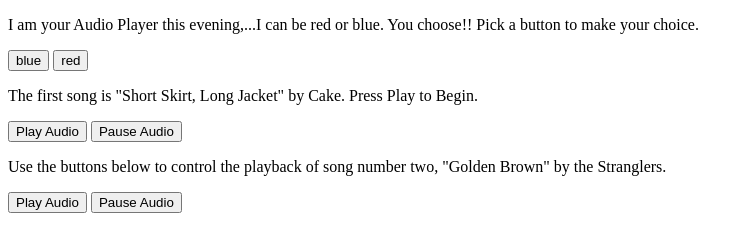
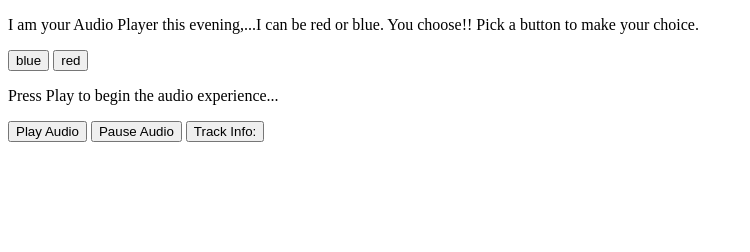
Before and after one commit to pink-bee-me/JavaScript_Projects, a plain HTML site: page JS/Basic_HTML_2.html in a window 1280 px wide. Shown: the whole page, without its empty margins (0-750 px from the left). Drawn offline with Linux system fonts and the light colour scheme.

Commit message:
javascript concatenate exercise step 63

```diff
--- a/JS/Basic_HTML_2.html
+++ b/JS/Basic_HTML_2.html
@@ -15,20 +15,13 @@
     <audio id="myAudio">
             <source src ="04ShortSkirt_LongJacket.mp3" type="audio/mpeg">
     </audio>
-
-        <p> The first song is "Short Skirt, Long Jacket" by Cake. Press Play to Begin. </p>
+        <p>Press Play to begin the audio experience...</p>
         <button onclick = "playAudio()" type="button">Play Audio</button>
         <button onclick = "pauseAudio()" type="button">Pause Audio</button>
 
 
-       <audio id="myAudio2">
-        <source src="Golden Brown - The Stranglers.mp3" type = "audio/mpeg">
-       </audio>
-       <p>Use the buttons below to control the playback of song number two, "Golden Brown" by the Stranglers.</p>
-        <button onclick = "playAudio()" type="button">Play Audio</button>
-        <button onclick = "pauseAudio()" type="button">Pause Audio</button>
-
-
+        <button onclick = "playback_details()" type="button">Track Info:</button>
+        <p id="description"></p>
 
         <script src = "Basic_JavaScript_2.js"></script>
 
--- a/JS/Basic_JavaScript_2.js
+++ b/JS/Basic_JavaScript_2.js
@@ -11,10 +11,8 @@ function playAudio() {
      y.pause();
  }
 
- var xx = document.getElementById("myAudio2"), yy = documnet.getElementById("myAudio2");
- function playAudio() {
-    xx.play();
+function playback_details() {
+    var details= "Title: Short Skirt, Long Jacket";
+    details += " / by Cake";
+    document.getElementById("description").innerHTML = details;
 }
- function pauseAudio() {
-     yy.pause();
- }
```
